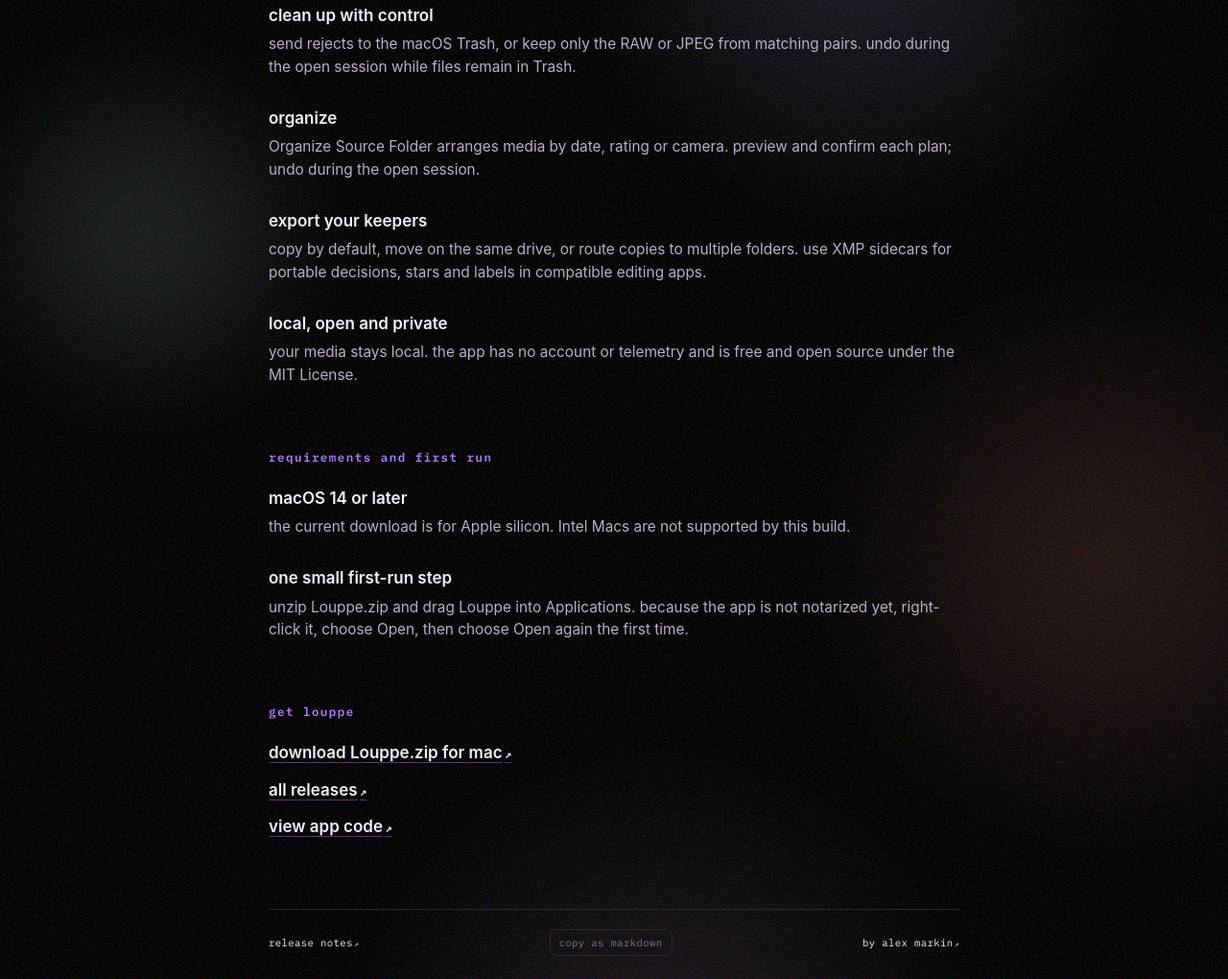
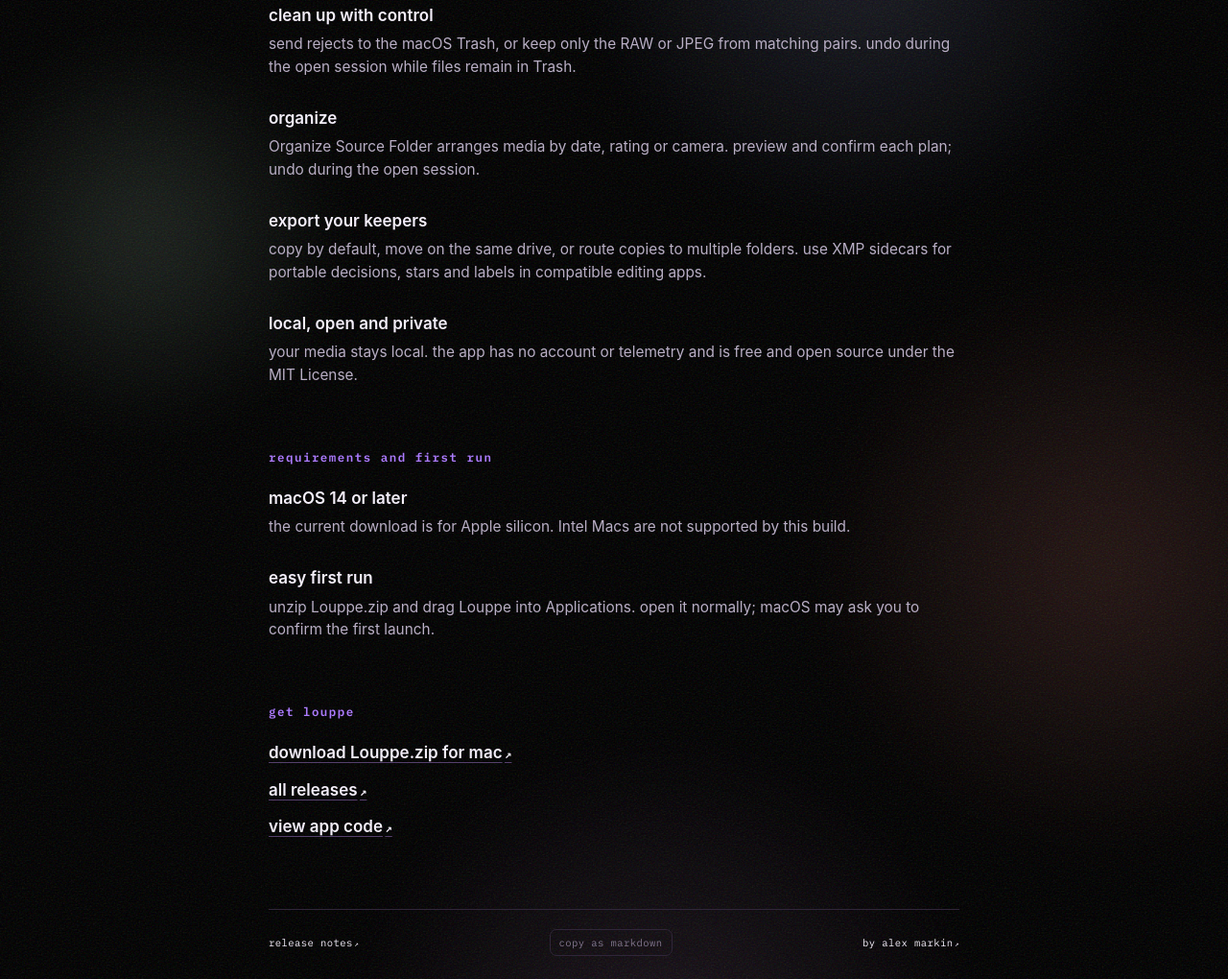
Before and after one commit to alexander-markin-meow/louppe-website, a plain HTML site: page index.html in a window 1280 px wide. Shown: the part 835-1855 px from the top of the page at 96% size. Drawn offline with Linux system fonts and the light colour scheme.

Commit message:
Correct notarized app first-run instructions

```diff
--- a/index.html
+++ b/index.html
@@ -135,8 +135,8 @@
             <div class="desc">the current download is for Apple silicon. Intel Macs are not supported by this build.</div>
           </li>
           <li>
-            <div class="row">one small first-run step</div>
-            <div class="desc">unzip Louppe.zip and drag Louppe into Applications. because the app is not notarized yet, right-click it, choose Open, then choose Open again the first time.</div>
+            <div class="row">easy first run</div>
+            <div class="desc">unzip Louppe.zip and drag Louppe into Applications. open it normally; macOS may ask you to confirm the first launch.</div>
           </li>
         </ul>
       </section>
```
